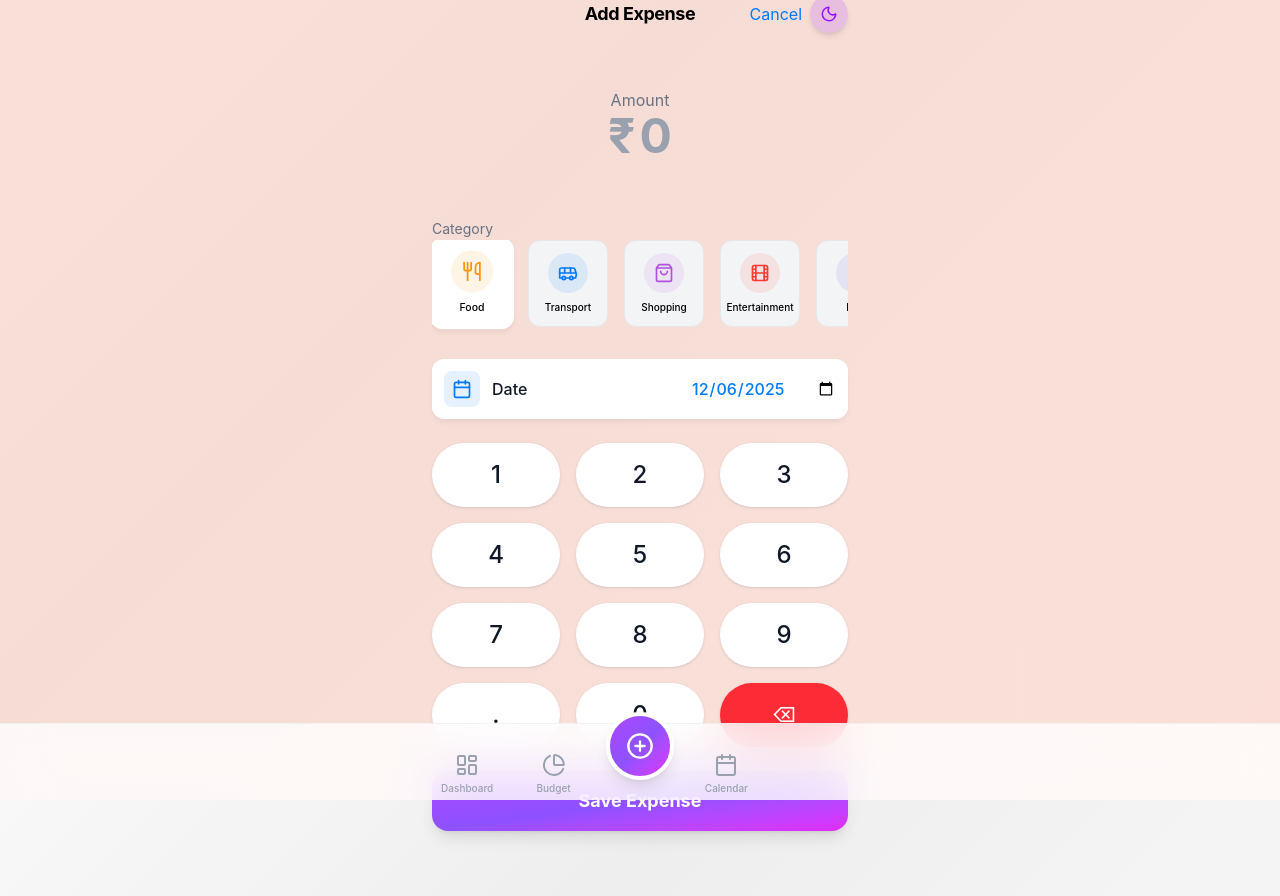
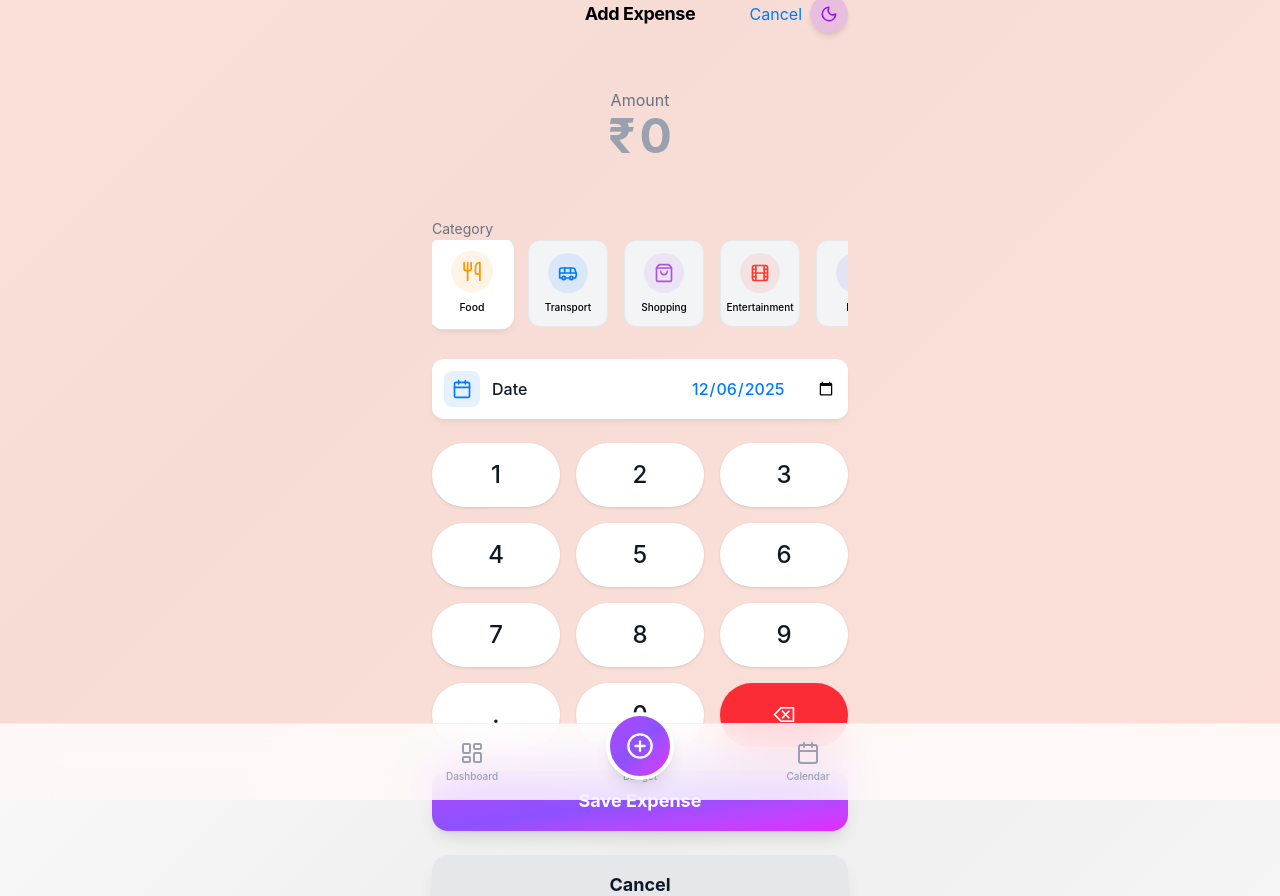
Before and after one commit to thekarthikprasad/AI-Slops, a React (Vite) app: page /add in a window 1280 px wide. Built offline with nearby package versions, Linux system fonts and the light colour scheme.

Commit message:
Fix: Add Cancel button to Add Expense, improve Navbar layout and theme support

```diff
--- a/src/components/layout/AppShell.tsx
+++ b/src/components/layout/AppShell.tsx
@@ -30,14 +30,14 @@ export function AppShell() {
             </main>
 
             <nav className="fixed bottom-0 left-0 right-0 pb-safe pt-3 z-50 bg-white/80 dark:bg-[#1C1C1E]/90 backdrop-blur-xl border-t border-gray-200/50 dark:border-white/10">
-                <div className="max-w-md mx-auto grid grid-cols-5 items-end px-2 h-16 pb-2">
-                    {tabs.map((tab, index) => {
+                <div className="max-w-md mx-auto flex justify-between items-end px-6 h-16 pb-2 relative">
+                    {tabs.map((tab) => {
                         const isActive = location.pathname === tab.path;
                         const Icon = tab.icon;
 
                         if (tab.special) {
                             return (
-                                <div key={tab.name} className="flex justify-center relative -top-6">
+                                <div key={tab.name} className="absolute left-1/2 -translate-x-1/2 -top-6">
                                     <Link to={tab.path}>
                                         <motion.div
                                             whileTap={{ scale: 0.85 }}
@@ -52,17 +52,18 @@ export function AppShell() {
                             );
                         }
 
+                        // Adjust spacing for items to be balanced around the center
                         return (
                             <Link
                                 key={tab.name}
                                 to={tab.path}
-                                className="flex justify-center"
+                                className="flex justify-center w-16"
                             >
                                 <motion.div
                                     whileTap={{ scale: 0.85, y: -2 }}
                                     transition={{ type: "spring", stiffness: 400, damping: 17 }}
                                     className={cn(
-                                        "flex flex-col items-center gap-1 p-2 w-16 rounded-2xl transition-all duration-200",
+                                        "flex flex-col items-center gap-1 p-2 rounded-2xl transition-all duration-200",
                                         isActive
                                             ? "text-purple-600 dark:text-violet-400"
                                             : "text-gray-400 dark:text-gray-500"
--- a/src/pages/AddExpense.tsx
+++ b/src/pages/AddExpense.tsx
@@ -136,6 +136,12 @@ export function AddExpense() {
                 >
                     Save Expense
                 </button>
+                <button
+                    onClick={() => navigate("/")}
+                    className="w-full bg-gray-200 dark:bg-gray-800 text-gray-900 dark:text-white py-4 rounded-2xl shadow-lg font-bold text-lg active:scale-95 transition-transform flex items-center justify-center gap-2"
+                >
+                    Cancel
+                </button>
             </div>
         </div>
     );
```
